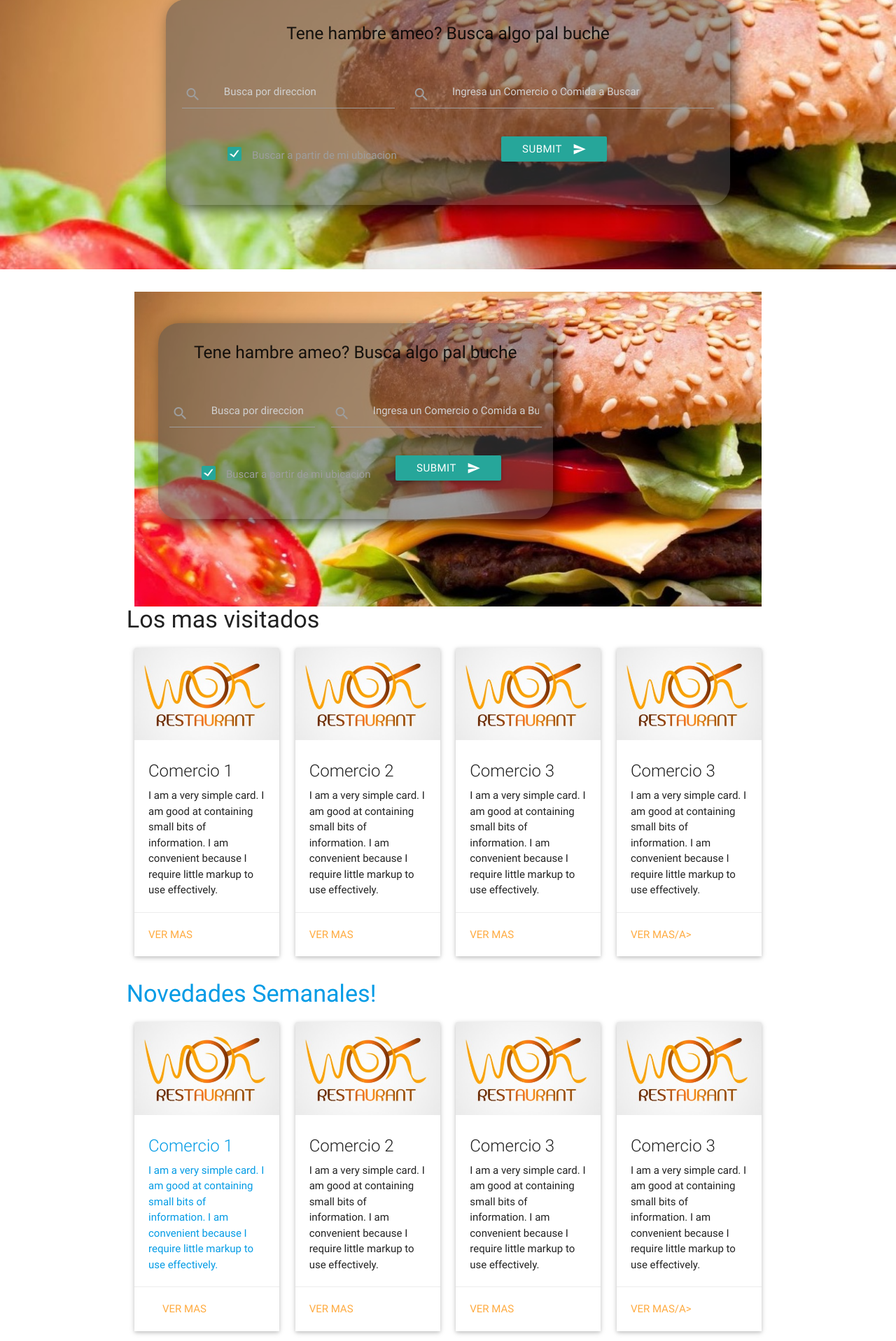
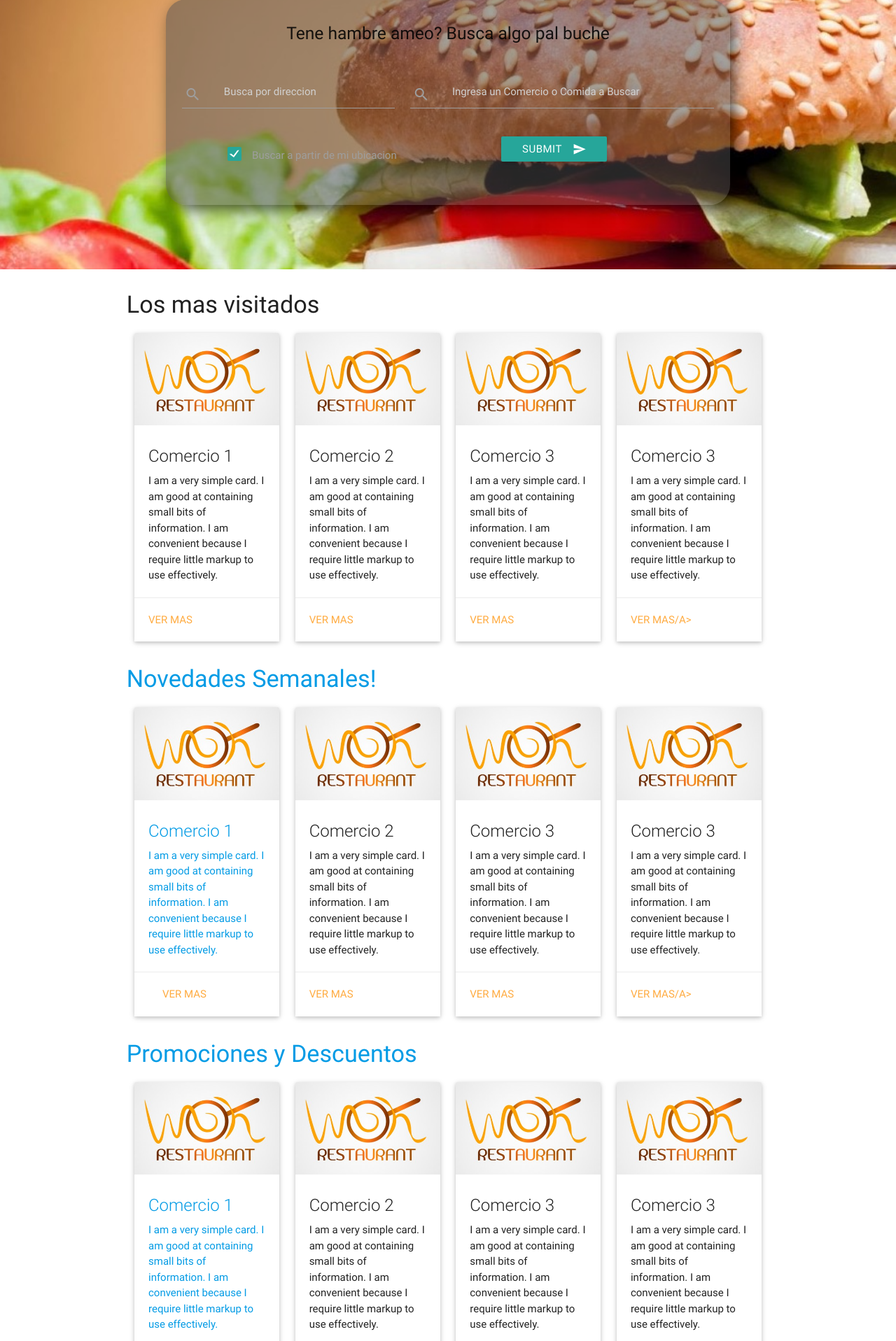
Before and after one commit to Hidra-Soft/comemosalgo, a Django app: page / in a window 1280 px wide. Shown: the part 129-2046 px from the top of the page at 70% size. Run offline with Django 3.2, Linux system fonts and the light colour scheme; parts of the project's set-up code (start-up, migrations or seed data) failed here and were passed over; some libraries are stand-ins or nearby versions.

Commit message:
fixed base index

```diff
--- a/templates/base.html
+++ b/templates/base.html
@@ -159,53 +159,13 @@
             </nav>
         </div>
 
-        <div class="col s12" id="banner_inicio">
-            <div class="row container"  id="banner_inicio_buscador">
-                <div class="row">
-                     <form>
-                        <h5 style="text-align:center">Tene hambre ameo? Busca algo pal buche</h5><br>
-
-                        <div class="input-field col s5">
-
-                          <input id="search-adress" type="search" placeholder="Busca por direccion" required>
-                          <label for="search-adress" id="ico_search1"><i class="material-icons">search</i></label>
-                          <i class="material-icons" id="ico_close1">close</i>
-                        </div>
-
-                         <div class="input-field col s7">
-                          <input id="search-food" type="search" placeholder="Ingresa un Comercio o Comida a Buscar" required>
-                          <label for="search-food" id="ico_search2"><i class="material-icons">search</i></label>
-                          <i class="material-icons" id="ico_close2">close</i>
-                        </div>
-                      </form>
-                </div>
-                <div class="row">
-                    <div class="col s1"></div>
-                    <div class="col s6">
-                        <p>
-                          <input type="checkbox" class="filled-in" id="filled-in-box" checked="checked" />
-                          <label for="filled-in-box">Buscar a partir de mi ubicacion</label>
-                        </p>
-                    </div>
-                    <div class="col s4">
-                        <button class="btn waves-effect waves-light" type="submit" name="action">Submit
-                            <i class="material-icons right">send</i>
-                        </button>
-                    </div>
-                 </div>
-            </div>
-        </div>
         <!-- Fin Barra de navegacion -->
 
         <!--Contenido-->
-        <div class="section white">
-            <div class="row container">
 
             {% block content %}
 
             {% endblock %}
-             </div>
-        </div>
         <!--Fin Contenido-->
 
 
--- a/templates/index.html
+++ b/templates/index.html
@@ -47,7 +47,8 @@ ComemosAlgo
         </div>
     </div>
 
-
+<div class="section white">
+    <div class="row container">
          <div class="row">
              <h4>Los mas visitados</h4>
              <div class="col s6 m3">
@@ -357,4 +358,6 @@ ComemosAlgo
                     </div>
                 </div>
          </div>
+    </div>
+</div>
 {% endblock %}
```
Lines whose indentation alone changed are shown as unchanged.
